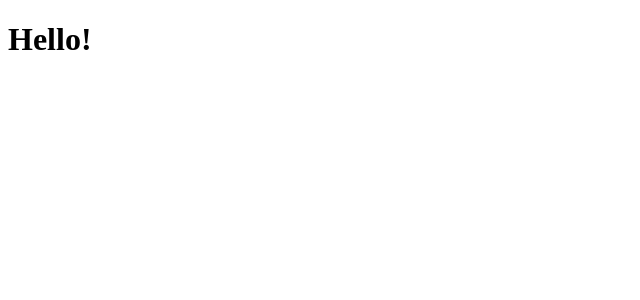
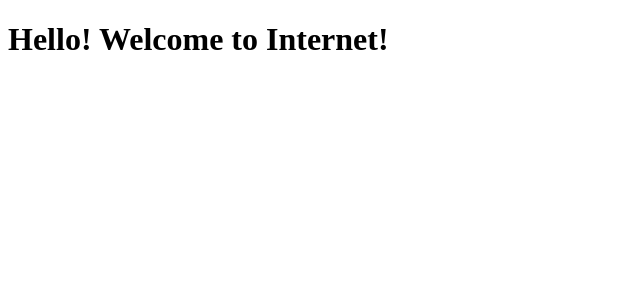
Before and after one commit to tales96323/clone-tabnews, a Next.js app: page / in a window 1280 px wide. Shown: the top 300 px of the page, without its empty margins (0-640 px from the left). Built offline with nearby package versions, Linux system fonts and the light colour scheme.

Commit message:
Modificação do texto

```diff
--- a/pages/index.js
+++ b/pages/index.js
@@ -1,4 +1,4 @@
 function Home() {
-    return <h1>Hello!</h1>;
+    return <h1>Hello! Welcome to Internet! </h1>;
 }
 export default Home;
```
